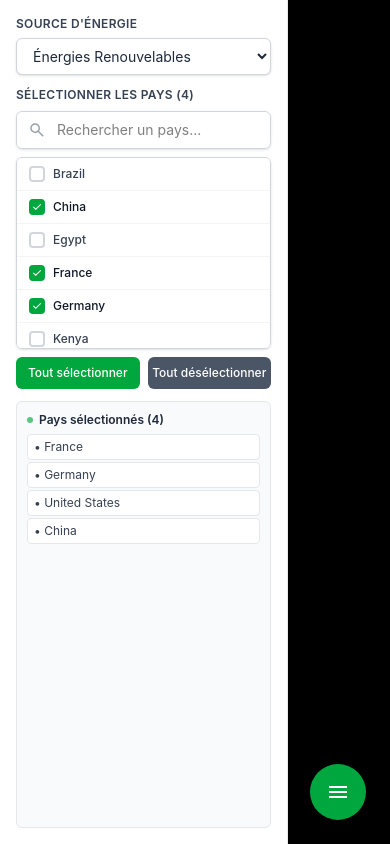
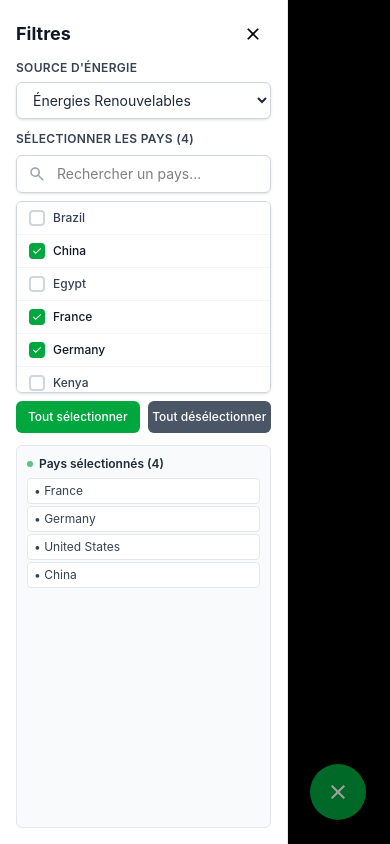
Before and after one commit to ImadAAmara1/energy-data-explorer, a React (Vite) app: page / in a window 390 px wide. Both pictures are taken after a click on the button "Toggle menu". Shown: the top 844 px of the page. Built offline with nearby package versions, Linux system fonts and the light colour scheme.

Commit message:
Improve mobile menu UX with better visibility and auto-close

```diff
--- a/src/App.jsx
+++ b/src/App.jsx
@@ -27,6 +27,10 @@ function App() {
   const onChangeSource = (e) => {
     setSource(e.target.value);
     setSelectedCountries(["France", "Germany", "United States", "China"]);
+    // Fermer le sidebar sur mobile après sélection
+    if (window.innerWidth < 1024) {
+      setSidebarOpen(false);
+    }
   };
 
   // 🎯 FONCTION DE RENDU DU GRAPHIQUE AVEC GESTION DU CHARGEMENT
@@ -79,13 +83,26 @@ function App() {
         {/* Bouton Menu Mobile */}
         <button
           onClick={() => setSidebarOpen(!sidebarOpen)}
-          className="lg:hidden fixed bottom-6 right-6 z-50 bg-green-600 text-white p-4 rounded-full shadow-lg hover:bg-green-700 transition-all"
+          className="lg:hidden fixed bottom-6 right-6 z-50 bg-green-600 text-white p-4 rounded-full shadow-2xl hover:bg-green-700 transition-all hover:scale-110 active:scale-95 animate-pulse"
           aria-label="Toggle menu"
         >
-          <svg xmlns="http://www.w3.org/2000/svg" height="24px" viewBox="0 -960 960 960" width="24px" fill="currentColor">
-            <path d="M120-240v-80h720v80H120Zm0-200v-80h720v80H120Zm0-200v-80h720v80H120Z"/>
-          </svg>
+          {sidebarOpen ? (
+            <svg xmlns="http://www.w3.org/2000/svg" height="24px" viewBox="0 -960 960 960" width="24px" fill="currentColor">
+              <path d="m256-200-56-56 224-224-224-224 56-56 224 224 224-224 56 56-224 224 224 224-56 56-224-224-224 224Z"/>
+            </svg>
+          ) : (
+            <svg xmlns="http://www.w3.org/2000/svg" height="24px" viewBox="0 -960 960 960" width="24px" fill="currentColor">
+              <path d="M120-240v-80h720v80H120Zm0-200v-80h720v80H120Zm0-200v-80h720v80H120Z"/>
+            </svg>
+          )}
         </button>
+
+        {/* Badge indicateur sur le bouton */}
+        {!sidebarOpen && selectedCountries.length > 0 && (
+          <div className="lg:hidden fixed bottom-[88px] right-6 z-50 bg-red-500 text-white text-xs font-bold rounded-full w-6 h-6 flex items-center justify-center animate-bounce">
+            {selectedCountries.length}
+          </div>
+        )}
 
         {/* Overlay Mobile */}
         {sidebarOpen && (
@@ -104,6 +121,20 @@ function App() {
           transform transition-transform duration-300 ease-in-out
           ${sidebarOpen ? 'translate-x-0' : '-translate-x-full lg:translate-x-0'}
         `}>
+          {/* Bouton fermer mobile */}
+          <div className="lg:hidden flex justify-between items-center mb-2">
+            <h2 className="text-lg font-bold text-gray-900">Filtres</h2>
+            <button
+              onClick={() => setSidebarOpen(false)}
+              className="p-2 hover:bg-gray-100 rounded-lg transition-colors"
+              aria-label="Fermer le menu"
+            >
+              <svg xmlns="http://www.w3.org/2000/svg" height="20px" viewBox="0 -960 960 960" width="20px" fill="currentColor">
+                <path d="m256-200-56-56 224-224-224-224 56-56 224 224 224-224 56 56-224 224 224 224-56 56-224-224-224 224Z"/>
+              </svg>
+            </button>
+          </div>
+
           {/* Sélecteur de source - Toujours visible */}
           <div className="flex flex-col gap-1.5">
             <label className="font-semibold uppercase tracking-wide text-xs text-gray-700">
```
